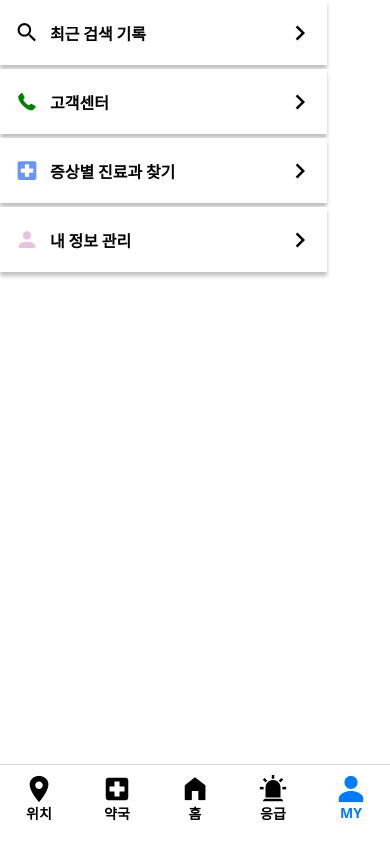
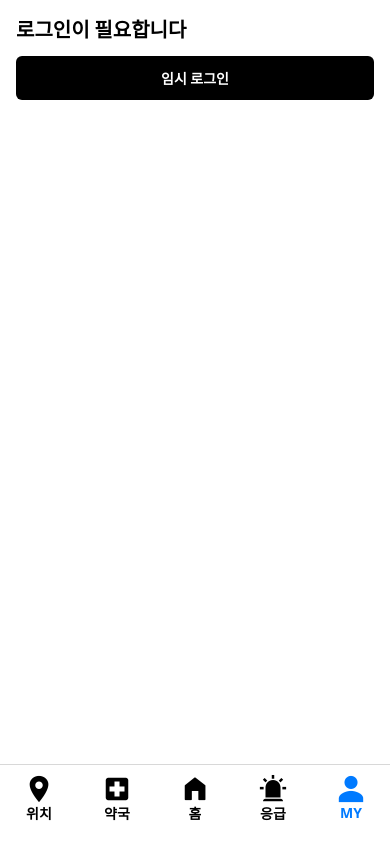
Before and after one commit to Hey-Doctor/HeyDoctor_App, a React Native app: screen /MyPage in a window 390 px wide. Built offline with nearby package versions, Linux system fonts and the light colour scheme.

Commit message:
feat: 로그인 및 로그아웃 페이지 생성, 기능 구현

```diff
--- a/App.tsx
+++ b/App.tsx
@@ -2,7 +2,7 @@ import "./global.css"
 import React from 'react';
 import { NavigationContainer } from '@react-navigation/native';
 import TabNavigator from "~/navigation/TabNavigator";
-import { AuthProvider } from 'src/auth/AuthContext';
+import { AuthProvider } from "~/auth/AuthContext";
 
 function App(): React.JSX.Element {
   return (
--- a/src/screens/Mypage/MyPage.tsx
+++ b/src/screens/Mypage/MyPage.tsx
@@ -1,16 +1,17 @@
 import React from 'react';
 import { View, Text } from 'react-native';
 import { SafeAreaView } from 'react-native-safe-area-context';
+import { useAuth } from '~/auth/AuthContext';
 import MyPage_Menu from './MyPage_Menu';
+import MyPage_Login from './MyPage_Login';
+import MyPage_Logout from './MyPage_Logout';
 
 
 export default function MyPage() {
+    const { user } = useAuth();
     return(
-        <SafeAreaView className="flex-1 bg-white" edges={['top']}>
-            <View>
-                <MyPage_Menu/>
-            </View>
-        </SafeAreaView>
-
+        <View className="flex-1 bg-white p-4">
+            {user ? <MyPage_Login /> : <MyPage_Logout />}
+        </View>
     );
 }
--- /dev/null
+++ b/src/screens/Mypage/MyPage_Login.tsx
@@ -0,0 +1,15 @@
+import React from 'react';
+import { View, Text, TouchableOpacity } from 'react-native';
+import { useAuth } from '~/auth/AuthContext';
+
+export default function MyPage_Login() {
+  const { user, logout } = useAuth();
+  return (
+    <View className="gap-3">
+      <Text className="text-xl font-bold">{user?.name}님 환영합니다</Text>
+      <TouchableOpacity className="bg-neutral-100 h-[44px] rounded-md items-center justify-center" onPress={logout}>
+        <Text className="font-semibold">로그아웃</Text>
+      </TouchableOpacity>
+    </View>
+  );
+}
--- /dev/null
+++ b/src/screens/Mypage/MyPage_Logout.tsx
@@ -0,0 +1,15 @@
+import React from 'react';
+import { View, Text, TouchableOpacity } from 'react-native';
+import { useAuth } from '~/auth/AuthContext';
+
+export default function MyPage_Logout() {
+  const { login } = useAuth(); // 임시: 클릭 시 가짜 로그인
+  return (
+    <View className="gap-3">
+      <Text className="text-xl font-bold">로그인이 필요합니다</Text>
+      <TouchableOpacity className="bg-black h-[44px] rounded-md items-center justify-center" onPress={login}>
+        <Text className="text-white font-semibold">임시 로그인</Text>
+      </TouchableOpacity>
+    </View>
+  );
+}
```
